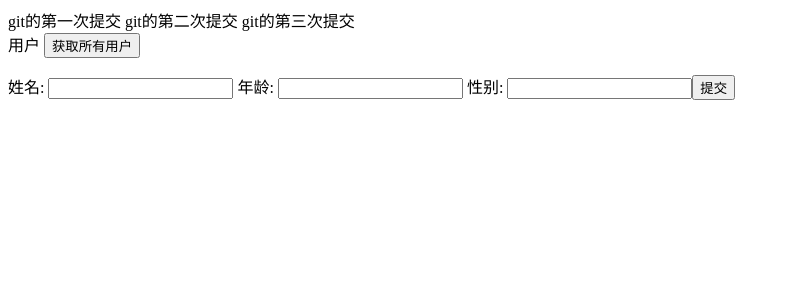
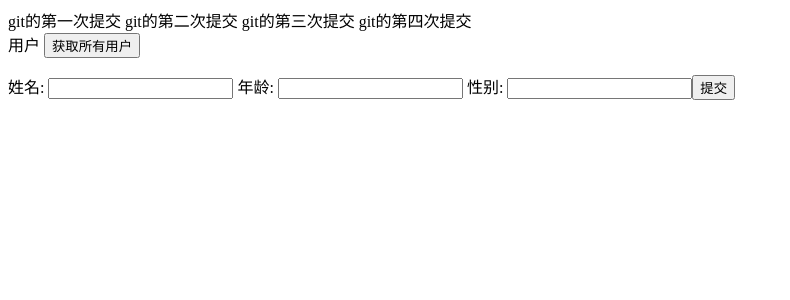
Before and after one commit to 2568452755/curd-client, a Vue app: page / in a window 1280 px wide. Shown: the top 300 px of the page, without its empty margins (0-790 px from the left). Built offline with nearby package versions, Linux system fonts and the light colour scheme.

Commit message:
git的第四次提交

```diff
--- a/src/App.vue
+++ b/src/App.vue
@@ -3,6 +3,7 @@
   git的第一次提交
   git的第二次提交
   git的第三次提交
+  git的第四次提交
    <user />
   </div>
 </template>
```
